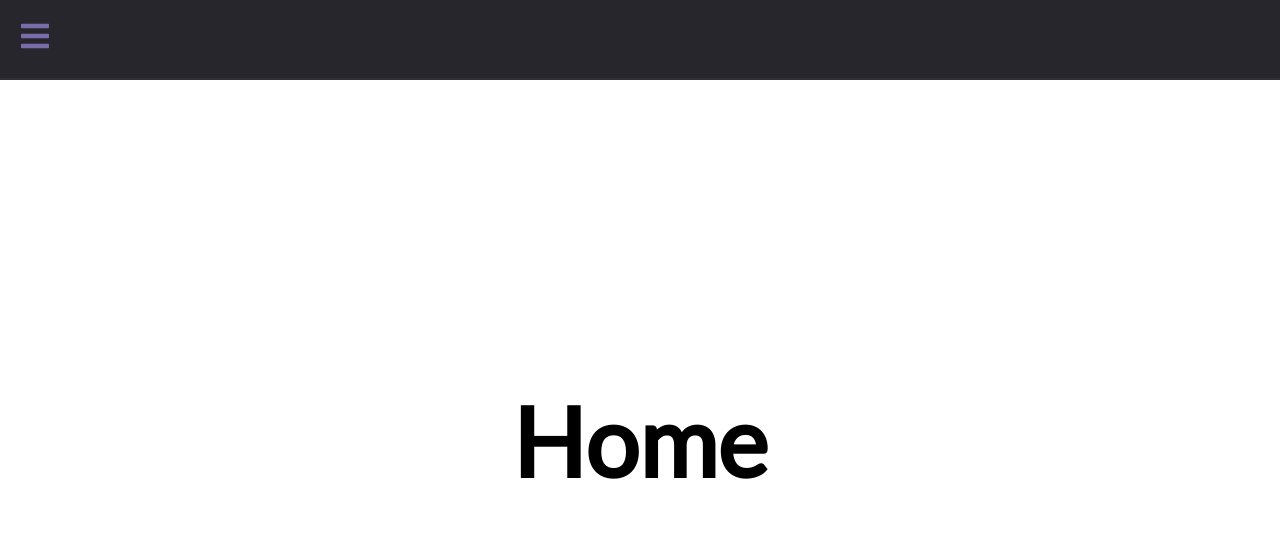
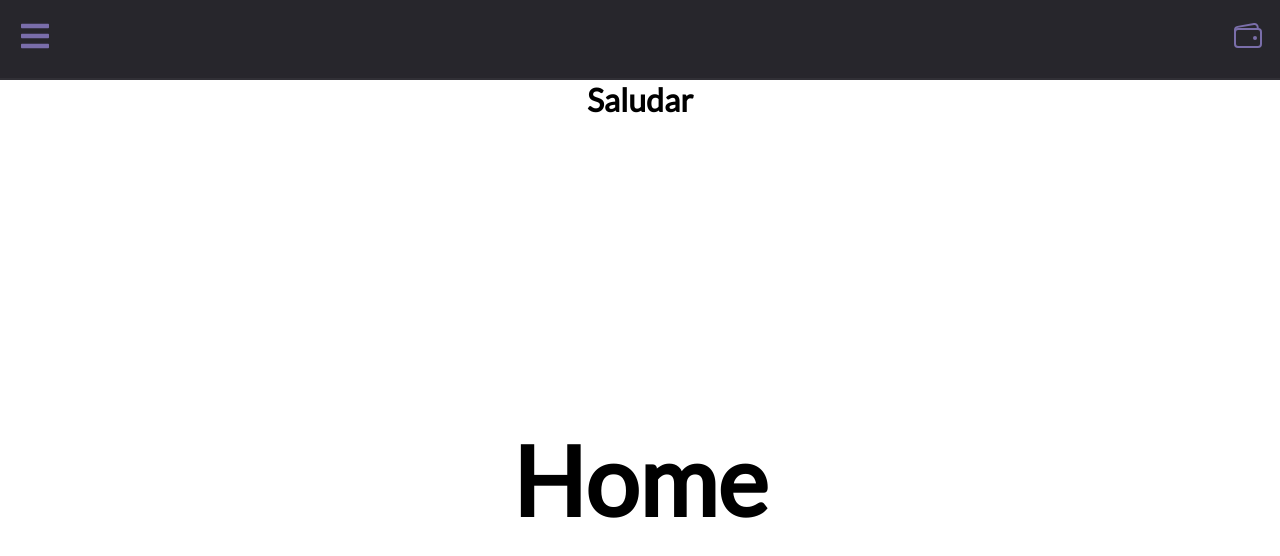
Before and after one commit to Mauri-Fernandez/swap-app, a React (Create React App) app: page / in a window 1280 px wide. Shown: the top 556 px of the page. Built offline with nearby package versions, Linux system fonts and the light colour scheme.

Commit message:
CardWidget and ItemListContainer components are created

```diff
--- a/src/App.js
+++ b/src/App.js
@@ -4,9 +4,10 @@
 import './App.css';
 import { BrowserRouter as Router, Switch, Route } from 'react-router-dom';
 
-/* Start [MRF 2021-08-10]  components import */
-import NavBar       from './components/NavBar';
-/* End   [MRF 2021-08-10]  components import */
+/* Start [MRF 2021-08-10] components import */
+import NavBar            from './components/NavBar/NavBar';
+import ItemListContainer from './components/ItemListContainer/ItemListContainer';
+/* End   [MRF 2021-08-10] components import */
 
 /* Start [MRF 2021-08-10] pages import */
 import Home         from './pages/Home';
@@ -20,6 +21,7 @@ const App = () => {
   return (
     <Router>
       <NavBar/>
+      <ItemListContainer greeting={'Saludar'}/>
       <Switch>
         <Route path ='/' exact        component = { Home } />
         <Route path ='/exchange'      component = { Exchange } />
--- /dev/null
+++ b/src/components/CartWidget/CartWidget.css
@@ -0,0 +1,3 @@
+.cartWidget{
+    font-size: 2rem;
+}
--- /dev/null
+++ b/src/components/CartWidget/CartWidget.js
@@ -0,0 +1,12 @@
+import React from 'react';
+import * as IoIcons from "react-icons/io5";
+import './CartWidget.css';
+
+function CartWidget() {
+  return (
+    <div className='cartWidget'>
+        <IoIcons.IoWalletOutline/>
+    </div>
+  );
+}
+export default CartWidget;
--- /dev/null
+++ b/src/components/ItemListContainer/ItemListContainer.css
@@ -0,0 +1,3 @@
+.itemListContainer{
+    text-align:center;
+}
--- /dev/null
+++ b/src/components/ItemListContainer/ItemListContainer.js
@@ -0,0 +1,11 @@
+import React from 'react';
+import './ItemListContainer.css';
+
+function ItemListContainer(props) {
+  return (
+    <div className='itemListContainer'>
+      <h1>{ props.greeting }</h1>
+    </div>
+  );
+}
+export default ItemListContainer;
--- a/src/components/NavBar.css
+++ b/src/components/NavBar/NavBar.css
@@ -3,7 +3,9 @@
     margin:0;
     padding:0;
     box-sizing:border-box;
+    font-family: 'Lato', sans-serif;
 }
+
 /* End   [2021-08-10] - global styles */
 
 /* Start [2021-08-10] - Nav bar styles */
@@ -14,7 +16,7 @@
     border-bottom: 2px solid rgba(133, 133, 133, 0.1);
     height: 80px;
     display: flex;
-    justify-content: start;
+    justify-content: space-between;
     align-items: center;
 }
 
--- a/src/components/NavBar.js
+++ b/src/components/NavBar/NavBar.js
@@ -1,8 +1,12 @@
 import React , {useState} from 'react';
 import { SidebarData }    from './Sidebar';
 import { Link }           from 'react-router-dom';
-import '../App.css';
-import '../components/NavBar.css';
+import './NavBar.css';
+
+/* Start [MRF 2021-08-11] components import */
+import CartWidget from '../CartWidget/CartWidget'
+/* End [MRF 2021-08-11] components import */
+
 /* Start [MRF 2021-08-10] icon imports from react icons */
 import * as FaIcons       from 'react-icons/fa';
 import * as AiIcons       from 'react-icons/ai';
@@ -18,6 +22,9 @@ const NavBar = () => {
         <div className = "navBar">
           <Link to = "#" className = 'menu-bars'>
             <FaIcons.FaBars onClick = { showSidebar }/>
+          </Link>
+          <Link style={{paddingRight: '1rem'}}>
+          <CartWidget />
           </Link>
         </div>
         <nav className = { sidebar ? 'nav-menu active' : 'nav-menu' }>
```
Also changed, not shown: src/components/NavBar/Sidebar.js (renamed from src/components/Sidebar.js).
